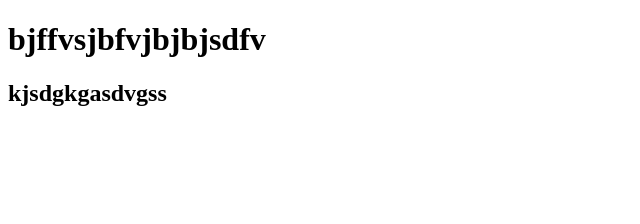
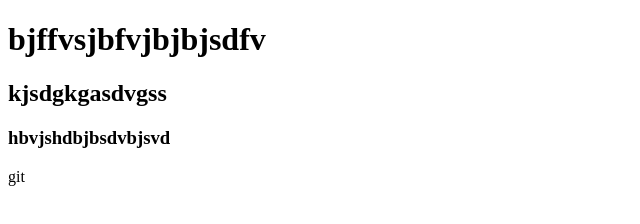
Before and after one commit to adityapaul18/git-testing, a plain HTML site: page git test/tst.html in a window 1280 px wide. Shown: the whole page, without its empty margins (0-640 px from the left). Drawn offline with Linux system fonts and the light colour scheme.

Commit message:
third step

```diff
--- a/git test/tst.html
+++ b/git test/tst.html
@@ -8,5 +8,6 @@
 <body>
     <h1>bjffvsjbfvjbjbjsdfv</h1>
     <h2>kjsdgkgasdvgss</h2>
-</body>
+    <h3>hbvjshdbjbsdvbjsvd</h3>
+git </body>
 </html>
```
